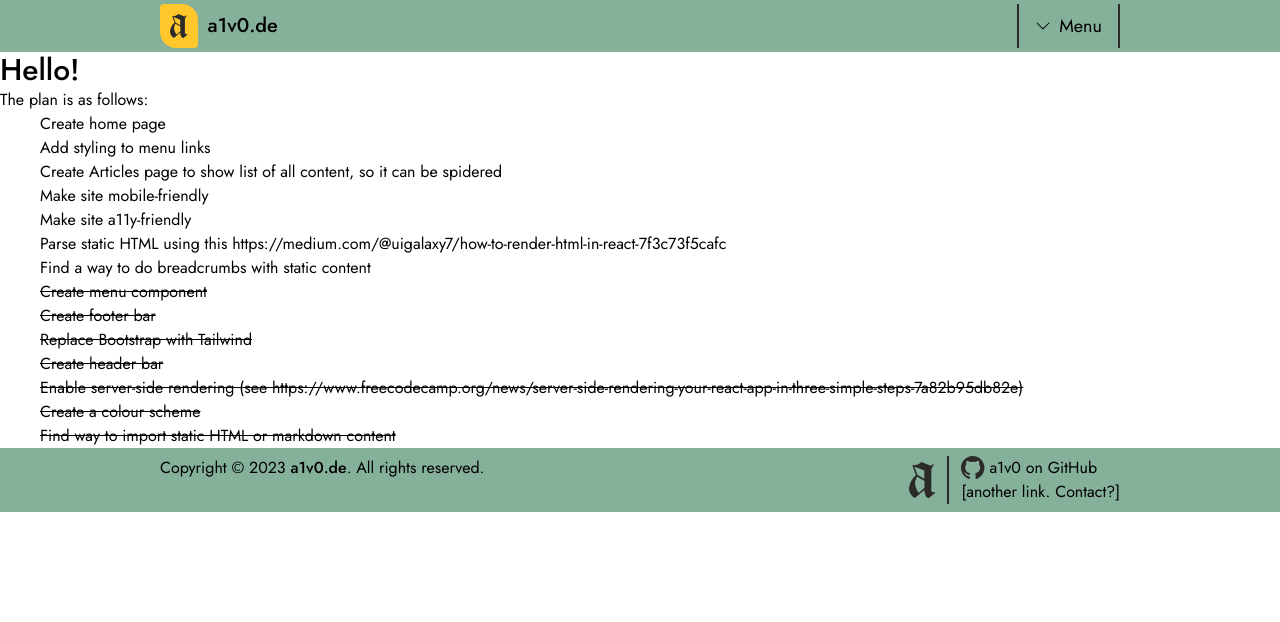
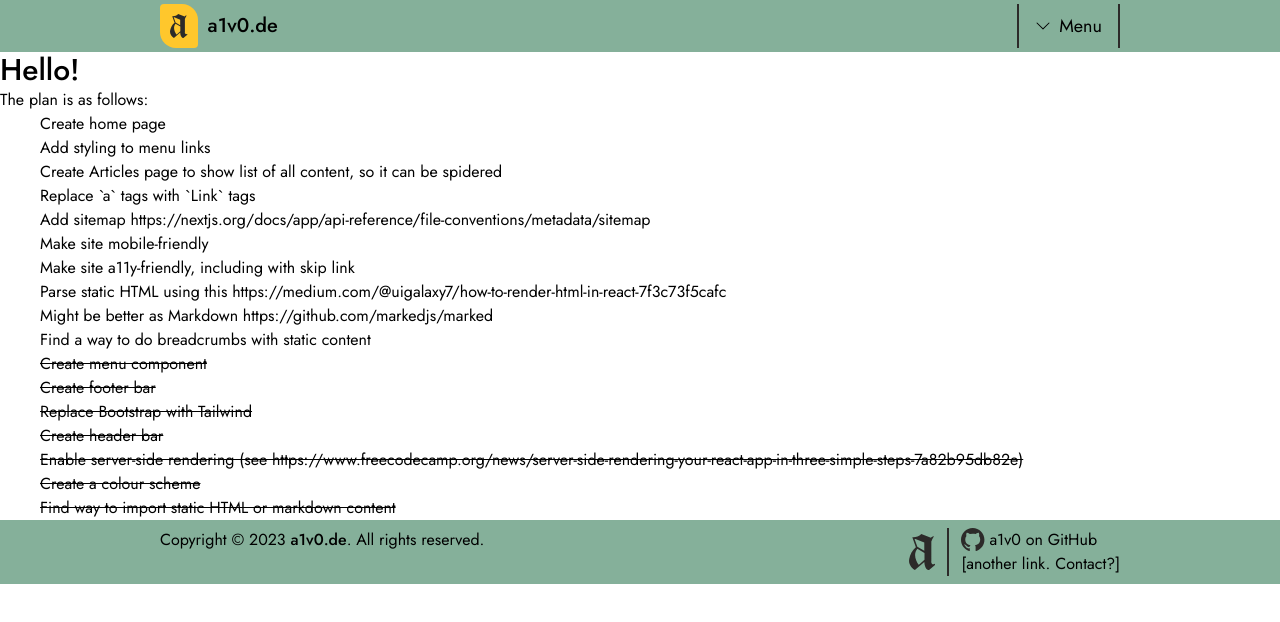
Before and after one commit to a1v0/a1v0.de, a Next.js app: page / in a window 1280 px wide. Shown: the top 622 px of the page. Built offline with nearby package versions, Linux system fonts and the light colour scheme.

Commit message:
Update to-do list

```diff
--- a/app/page.tsx
+++ b/app/page.tsx
@@ -12,11 +12,22 @@ export default function Home() {
                     Create Articles page to show list of all content, so it can
                     be spidered
                 </li>
+                <li>Replace `a` tags with `Link` tags</li>
+                <li>
+                    Add sitemap
+                    https://nextjs.org/docs/app/api-reference/file-conventions/metadata/sitemap
+                </li>
                 <li>Make site mobile-friendly</li>
-                <li>Make site a11y-friendly</li>
+                <li>Make site a11y-friendly, including with skip link</li>
                 <li>
                     Parse static HTML using this
                     https://medium.com/@uigalaxy7/how-to-render-html-in-react-7f3c73f5cafc
+                    <ul>
+                        <li>
+                            Might be better as Markdown
+                            https://github.com/markedjs/marked
+                        </li>
+                    </ul>
                 </li>
                 <li>Find a way to do breadcrumbs with static content</li>
                 <li style={{ textDecoration: "line-through" }}>
```
